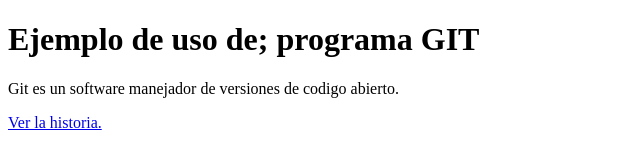
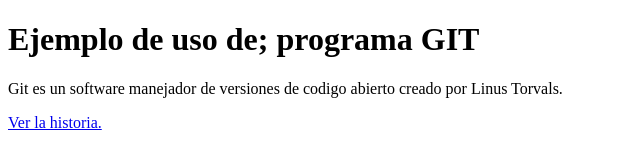
Before and after one commit to kevinrodasz96/proyect_git, a plain HTML site: page index.html in a window 1280 px wide. Shown: the whole page, without its empty margins (0-640 px from the left). Drawn offline with Linux system fonts and the light colour scheme.

Commit message:
actualizando index.html

```diff
--- a/index.html
+++ b/index.html
@@ -5,7 +5,7 @@
 </head>
 <body>
 <h1>Ejemplo de uso de; programa GIT</h1>
-<P>Git es un software manejador de versiones de codigo abierto. </P>
+<P>Git es un software manejador de versiones de codigo abierto creado por Linus Torvals. </P>
 <a href="historia.html">Ver la historia.</a>
 </body>
 </html>
```
